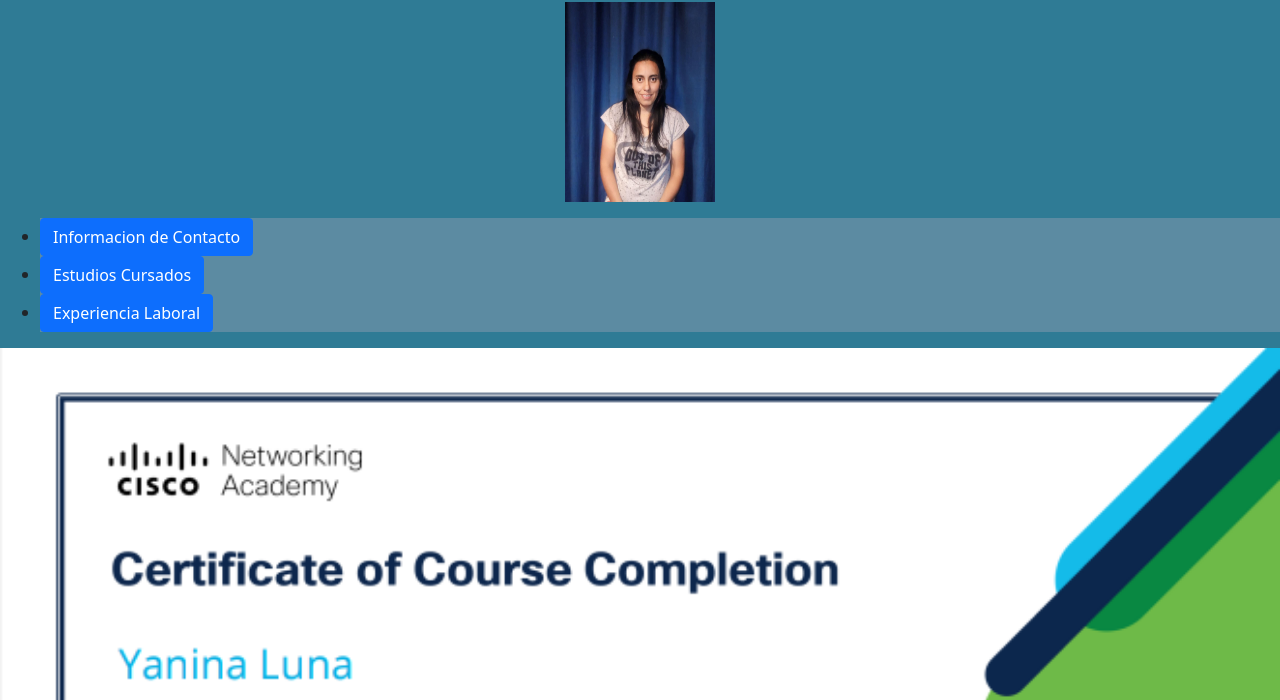
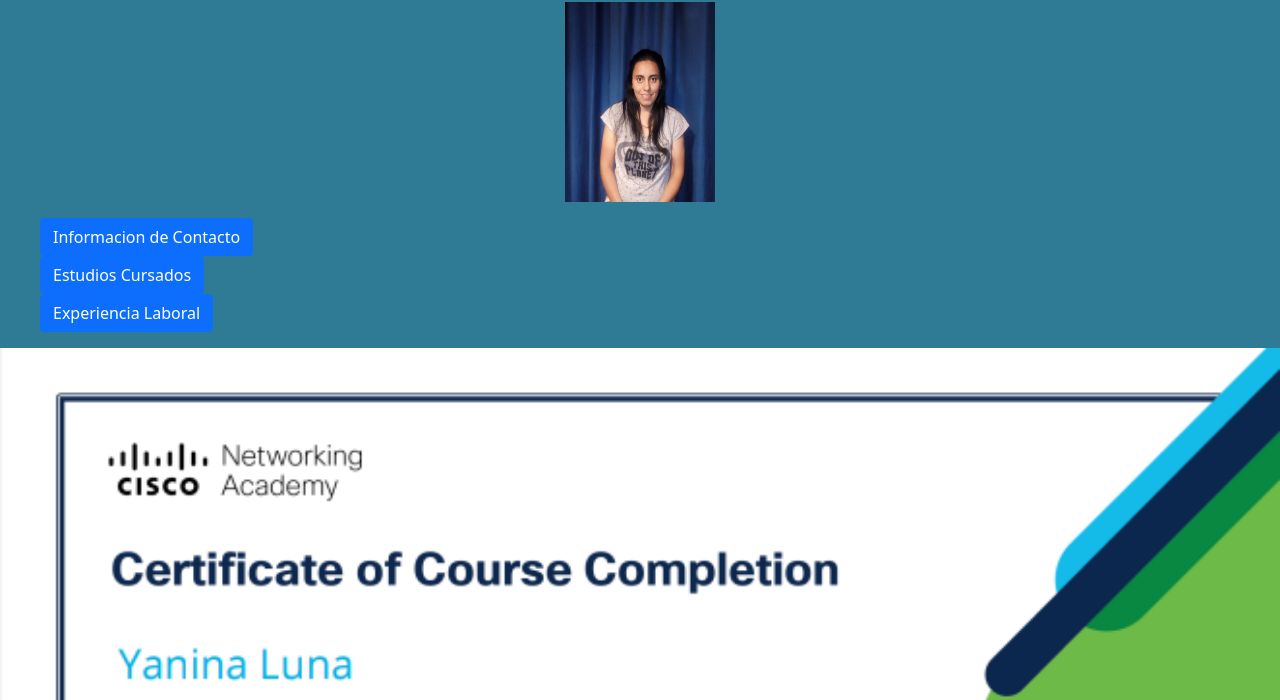
Before and after one commit to yaninacba/CurriculumVitae, a plain HTML site: page index.html in a window 1280 px wide. Shown: the part 100-800 px from the top of the page. Drawn offline with nearby package versions, Linux system fonts and the light colour scheme.

Commit message:
Update estilos.css
pppppppppppppp

```diff
--- a/estilos.css
+++ b/estilos.css
@@ -9,7 +9,11 @@ menu ul{
     padding: 0;
     margin: 0;
     display:flex;
-    background-color:#5C8BA2;
+    background-color:#2F7B95;
+}
+menu li{
+    padding: 0;
+    list-style: none;
 }
 h1{
     color:black;
```
